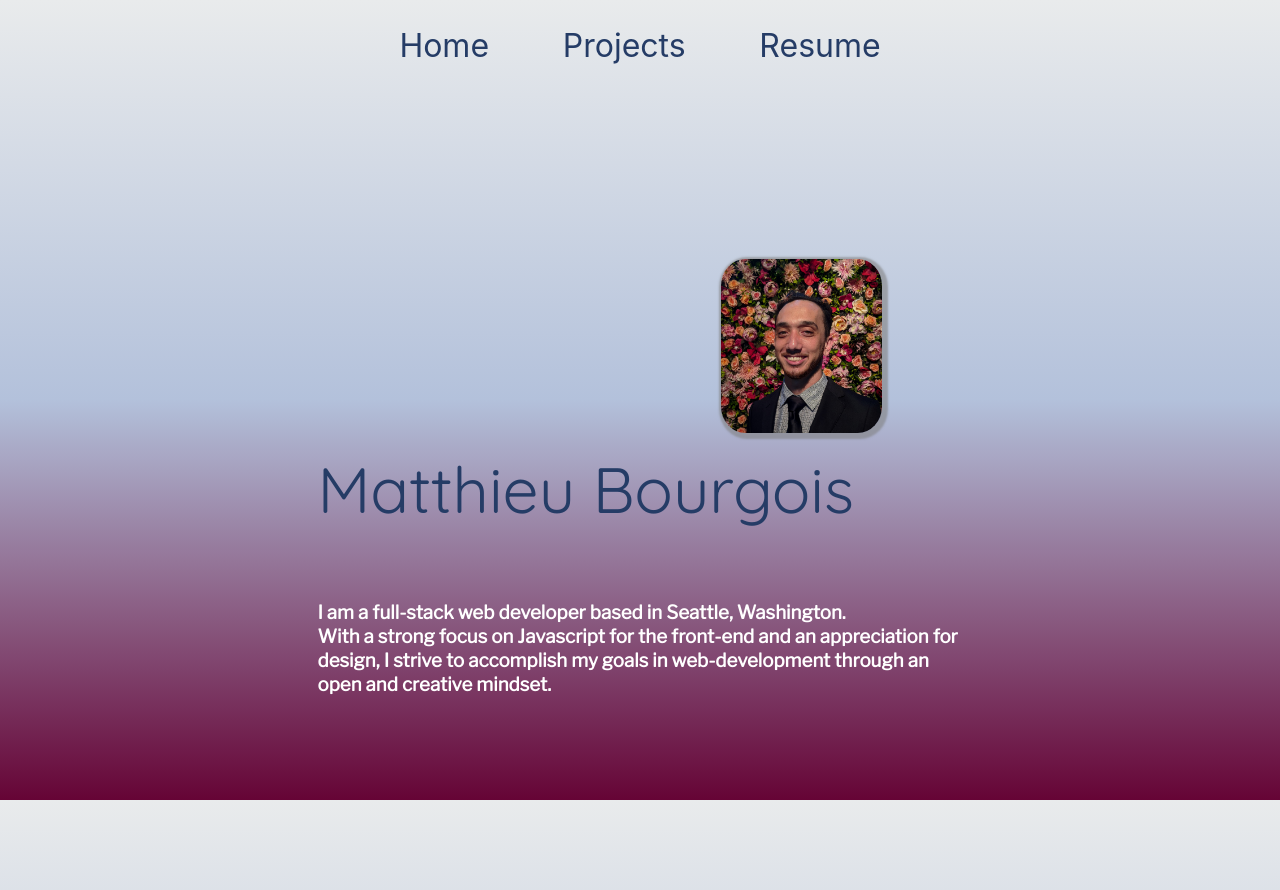
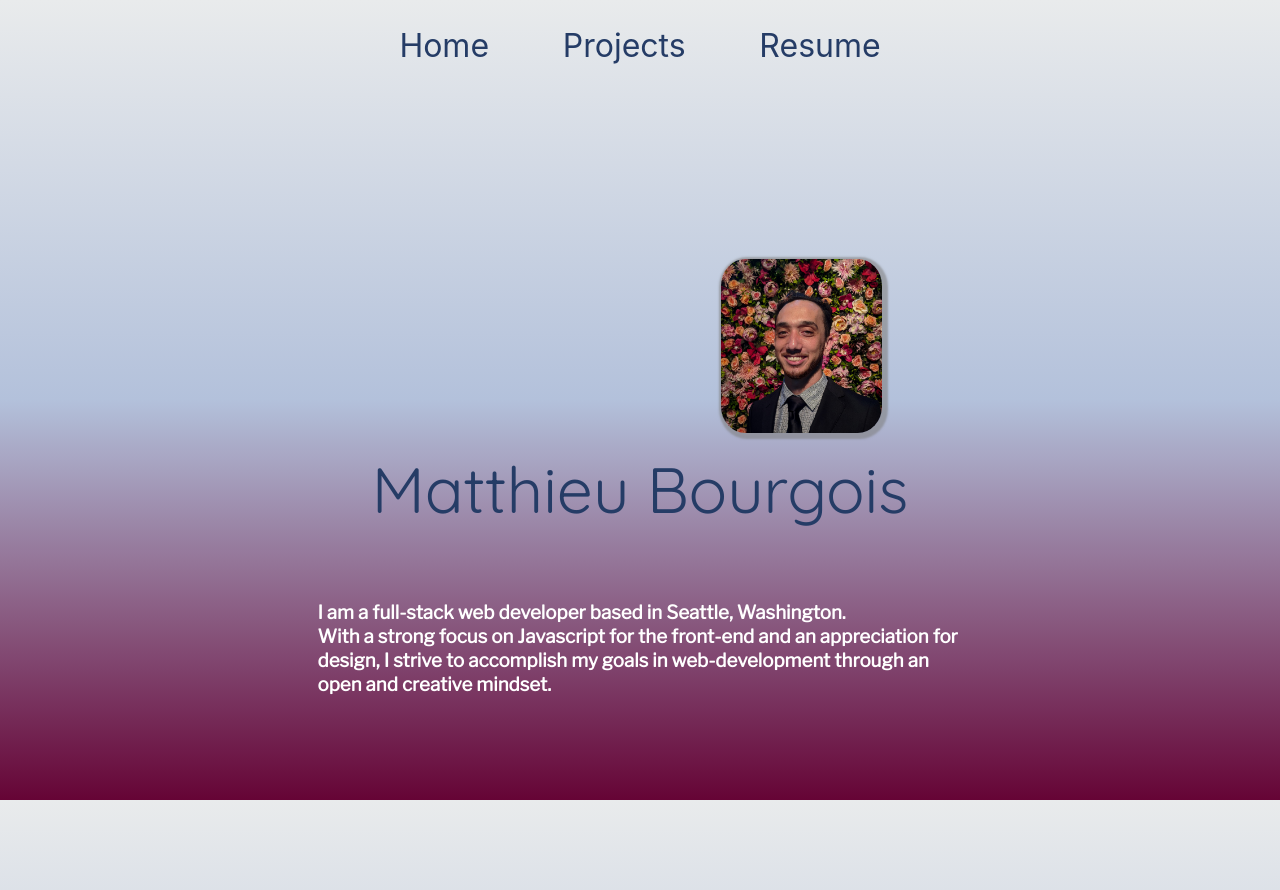
Before and after one commit to humblefeet/react-portfolio, a React (Create React App) app: page / in a window 1280 px wide. Shown: the top 890 px of the page. Built offline with nearby package versions, Linux system fonts and the light colour scheme.

Commit message:
fixed name text-align

```diff
--- a/src/components/Homepage/Homepage.css
+++ b/src/components/Homepage/Homepage.css
@@ -86,5 +86,7 @@
         margin-top: 0;
     }
 
-
+    .name{
+        text-align: center
+    }
 }
```
